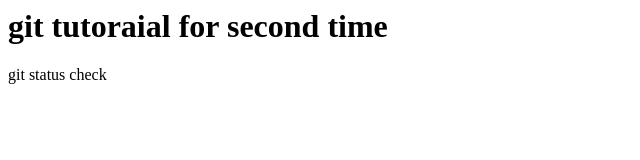
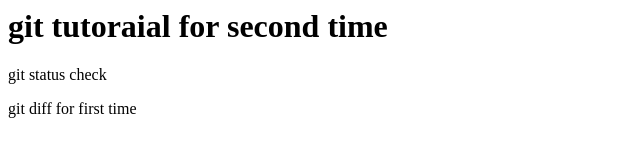
Before and after one commit to HlaThway/repo_ex_bak2, a plain HTML site: page index.html in a window 1280 px wide. Shown: the whole page, without its empty margins (0-640 px from the left). Drawn offline with Linux system fonts and the light colour scheme.

Commit message:
git diff --staged for check the change between state and local repository

```diff
--- a/index.html
+++ b/index.html
@@ -1,2 +1,3 @@
 <h1>git tutoraial for second time</h1>
 <p>git status check</p>
+<p>git diff for first time</p>
```
